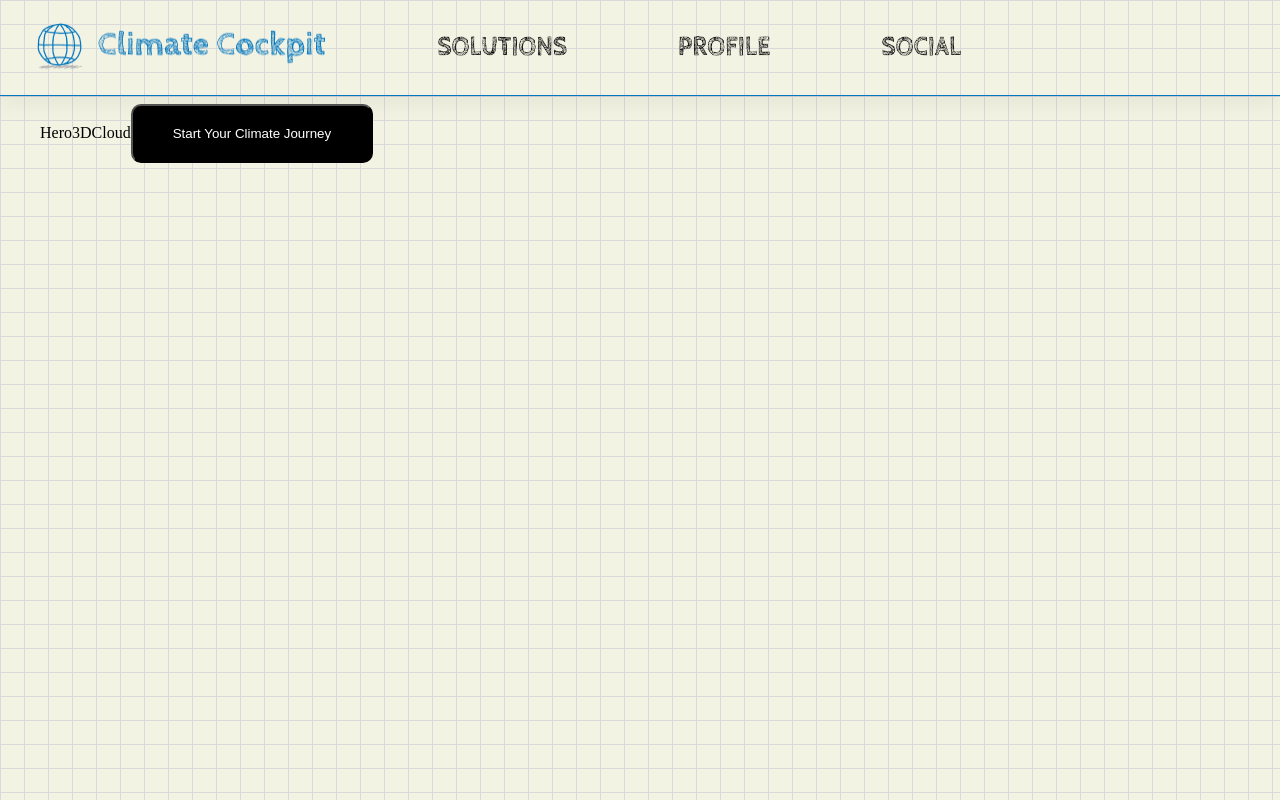
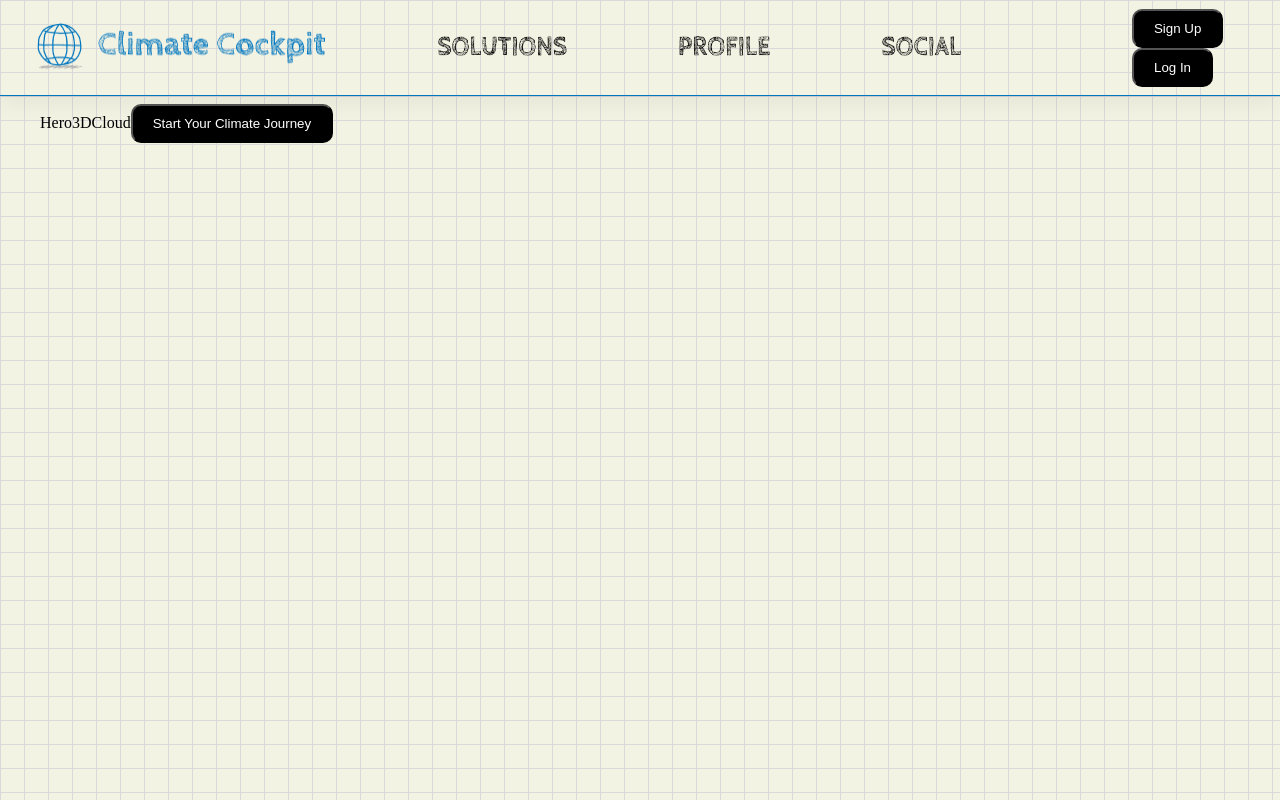
Before and after one commit to ChingT/Climate-Cockpit, a React (Vite) app in the folder frontend/: page / in a window 1280 px wide. Built offline with nearby package versions, Linux system fonts and the light colour scheme; what javascript-time-ago would draw is missing.

Commit message:
Buttons for the header are configured

```diff
--- a/frontend/src/components/Navigation/Navigation.jsx
+++ b/frontend/src/components/Navigation/Navigation.jsx
@@ -15,6 +15,7 @@ import social from "../../assets/header_icons/social.png";
 import useAutoFetch from "../../hooks/useAutoFetch.js";
 import { setRequests } from "../../store/slices/friendRequests.js";
 import FriendsRequestsContainer from "./FriendsRequests/FriendsRequestsContainer.jsx";
+import { ButtonsStyle } from "../../styles/buttons.style.js";
 import {
   Avatar,
   ContainerLeft,
@@ -153,7 +154,16 @@ const Navigation = () => {
               </MenuContainer>
             </ContainerRight>
           </>
-        ) : null}
+        ) : (
+          <div>
+            <Link to="/signup">
+              <ButtonsStyle>Sign Up</ButtonsStyle>
+            </Link>
+            <Link to="/signin">
+              <ButtonsStyle>Log In</ButtonsStyle>
+            </Link>
+          </div>
+        )}
       </nav>
     </HeaderContainer>
   );
--- a/frontend/src/styles/buttons.style.js
+++ b/frontend/src/styles/buttons.style.js
@@ -5,5 +5,6 @@ export const ButtonsStyle = styled.button`
   color: ${(props) => props.theme.fontColors.button};
   border-radius: 10px;
   box-shadow: rgba(0, 0, 0, 0.25);
-  padding: 20px 40px 20px 40px;
+  padding: 10px 20px 10px 20px;
+  cursor: pointer;
 `;
```
